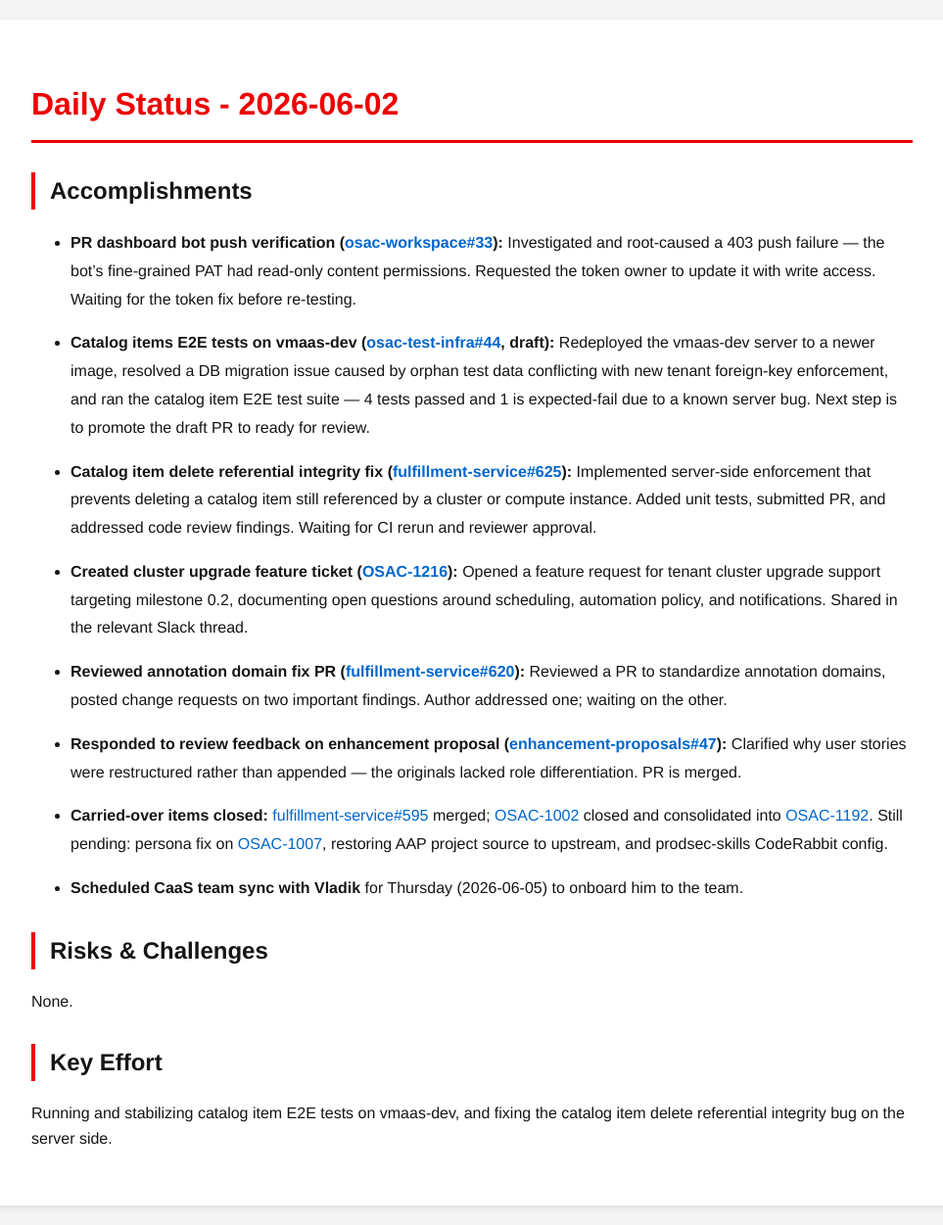
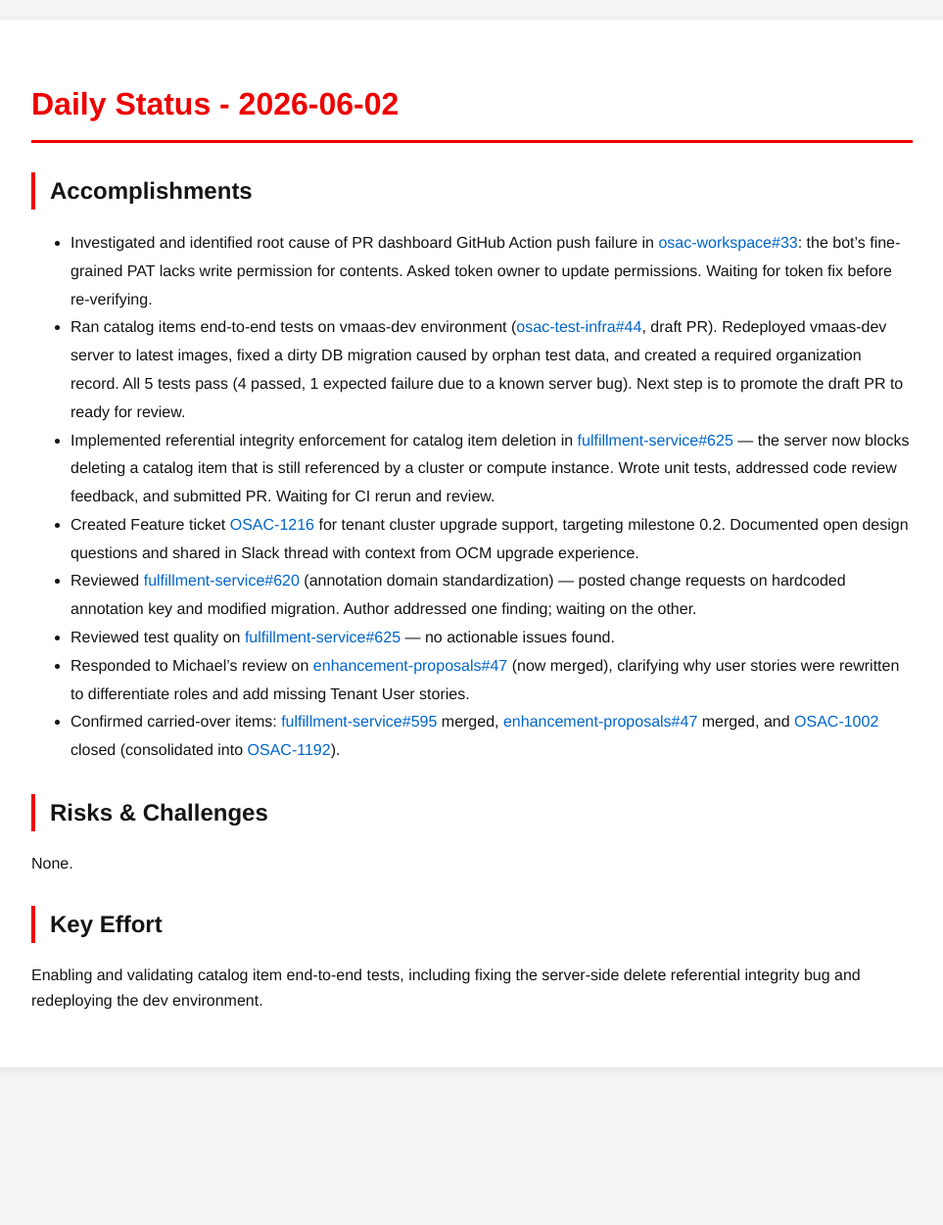
Before and after one commit to tzvatot/daily-status, a Jekyll site: the page built from 2026-06-02.md, in a window 1280 px wide. Shown: the whole page at 98% size, without its empty margins (158-1121 px from the left). Built offline with Jekyll 4.4.1, drawn with Linux system fonts in a browser that asks for light colours; after the commit the page ends 1110 px from its top, so only the background shows below that.

Commit message:
Daily status update - 2026-06-02

```diff
--- a/2026-06-02.md
+++ b/2026-06-02.md
@@ -7,25 +7,17 @@ date: 2026-06-02
 # Daily Status - 2026-06-02
 
 ## Accomplishments
-
-- **PR dashboard bot push verification ([osac-workspace#33](https://github.com/osac-project/osac-workspace/pull/33)):** Investigated and root-caused a 403 push failure — the bot's fine-grained PAT had read-only content permissions. Requested the token owner to update it with write access. Waiting for the token fix before re-testing.
-
-- **Catalog items E2E tests on vmaas-dev ([osac-test-infra#44](https://github.com/osac-project/osac-test-infra/pull/44), draft):** Redeployed the vmaas-dev server to a newer image, resolved a DB migration issue caused by orphan test data conflicting with new tenant foreign-key enforcement, and ran the catalog item E2E test suite — 4 tests passed and 1 is expected-fail due to a known server bug. Next step is to promote the draft PR to ready for review.
-
-- **Catalog item delete referential integrity fix ([fulfillment-service#625](https://github.com/osac-project/fulfillment-service/pull/625)):** Implemented server-side enforcement that prevents deleting a catalog item still referenced by a cluster or compute instance. Added unit tests, submitted PR, and addressed code review findings. Waiting for CI rerun and reviewer approval.
-
-- **Created cluster upgrade feature ticket ([OSAC-1216](https://redhat.atlassian.net/browse/OSAC-1216)):** Opened a feature request for tenant cluster upgrade support targeting milestone 0.2, documenting open questions around scheduling, automation policy, and notifications. Shared in the relevant Slack thread.
-
-- **Reviewed annotation domain fix PR ([fulfillment-service#620](https://github.com/osac-project/fulfillment-service/pull/620)):** Reviewed a PR to standardize annotation domains, posted change requests on two important findings. Author addressed one; waiting on the other.
-
-- **Responded to review feedback on enhancement proposal ([enhancement-proposals#47](https://github.com/osac-project/enhancement-proposals/pull/47)):** Clarified why user stories were restructured rather than appended — the originals lacked role differentiation. PR is merged.
-
-- **Carried-over items closed:** [fulfillment-service#595](https://github.com/osac-project/fulfillment-service/pull/595) merged; [OSAC-1002](https://redhat.atlassian.net/browse/OSAC-1002) closed and consolidated into [OSAC-1192](https://redhat.atlassian.net/browse/OSAC-1192). Still pending: persona fix on [OSAC-1007](https://redhat.atlassian.net/browse/OSAC-1007), restoring AAP project source to upstream, and prodsec-skills CodeRabbit config.
-
-- **Scheduled CaaS team sync with Vladik** for Thursday (2026-06-05) to onboard him to the team.
+- Investigated and identified root cause of PR dashboard GitHub Action push failure in [osac-workspace#33](https://github.com/osac-project/osac-workspace/pull/33): the bot's fine-grained PAT lacks write permission for contents. Asked token owner to update permissions. Waiting for token fix before re-verifying.
+- Ran catalog items end-to-end tests on vmaas-dev environment ([osac-test-infra#44](https://github.com/osac-project/osac-test-infra/pull/44), draft PR). Redeployed vmaas-dev server to latest images, fixed a dirty DB migration caused by orphan test data, and created a required organization record. All 5 tests pass (4 passed, 1 expected failure due to a known server bug). Next step is to promote the draft PR to ready for review.
+- Implemented referential integrity enforcement for catalog item deletion in [fulfillment-service#625](https://github.com/osac-project/fulfillment-service/pull/625) — the server now blocks deleting a catalog item that is still referenced by a cluster or compute instance. Wrote unit tests, addressed code review feedback, and submitted PR. Waiting for CI rerun and review.
+- Created Feature ticket [OSAC-1216](https://redhat.atlassian.net/browse/OSAC-1216) for tenant cluster upgrade support, targeting milestone 0.2. Documented open design questions and shared in Slack thread with context from OCM upgrade experience.
+- Reviewed [fulfillment-service#620](https://github.com/osac-project/fulfillment-service/pull/620) (annotation domain standardization) — posted change requests on hardcoded annotation key and modified migration. Author addressed one finding; waiting on the other.
+- Reviewed test quality on [fulfillment-service#625](https://github.com/osac-project/fulfillment-service/pull/625) — no actionable issues found.
+- Responded to Michael's review on [enhancement-proposals#47](https://github.com/osac-project/enhancement-proposals/pull/47) (now merged), clarifying why user stories were rewritten to differentiate roles and add missing Tenant User stories.
+- Confirmed carried-over items: [fulfillment-service#595](https://github.com/osac-project/fulfillment-service/pull/595) merged, [enhancement-proposals#47](https://github.com/osac-project/enhancement-proposals/pull/47) merged, and [OSAC-1002](https://redhat.atlassian.net/browse/OSAC-1002) closed (consolidated into [OSAC-1192](https://redhat.atlassian.net/browse/OSAC-1192)).
 
 ## Risks & Challenges
 None.
 
 ## Key Effort
-Running and stabilizing catalog item E2E tests on vmaas-dev, and fixing the catalog item delete referential integrity bug on the server side.
+Enabling and validating catalog item end-to-end tests, including fixing the server-side delete referential integrity bug and redeploying the dev environment.
```
